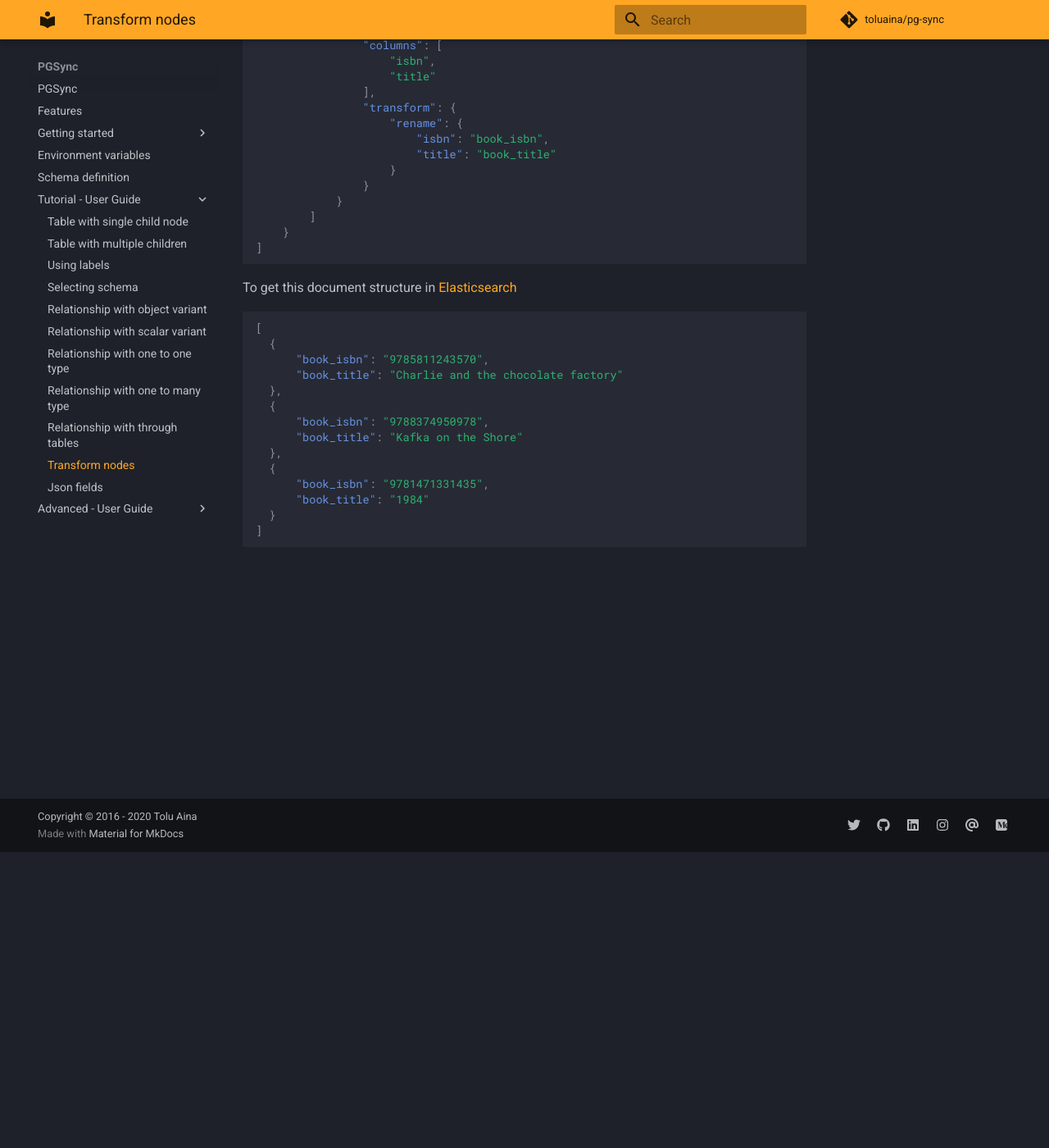
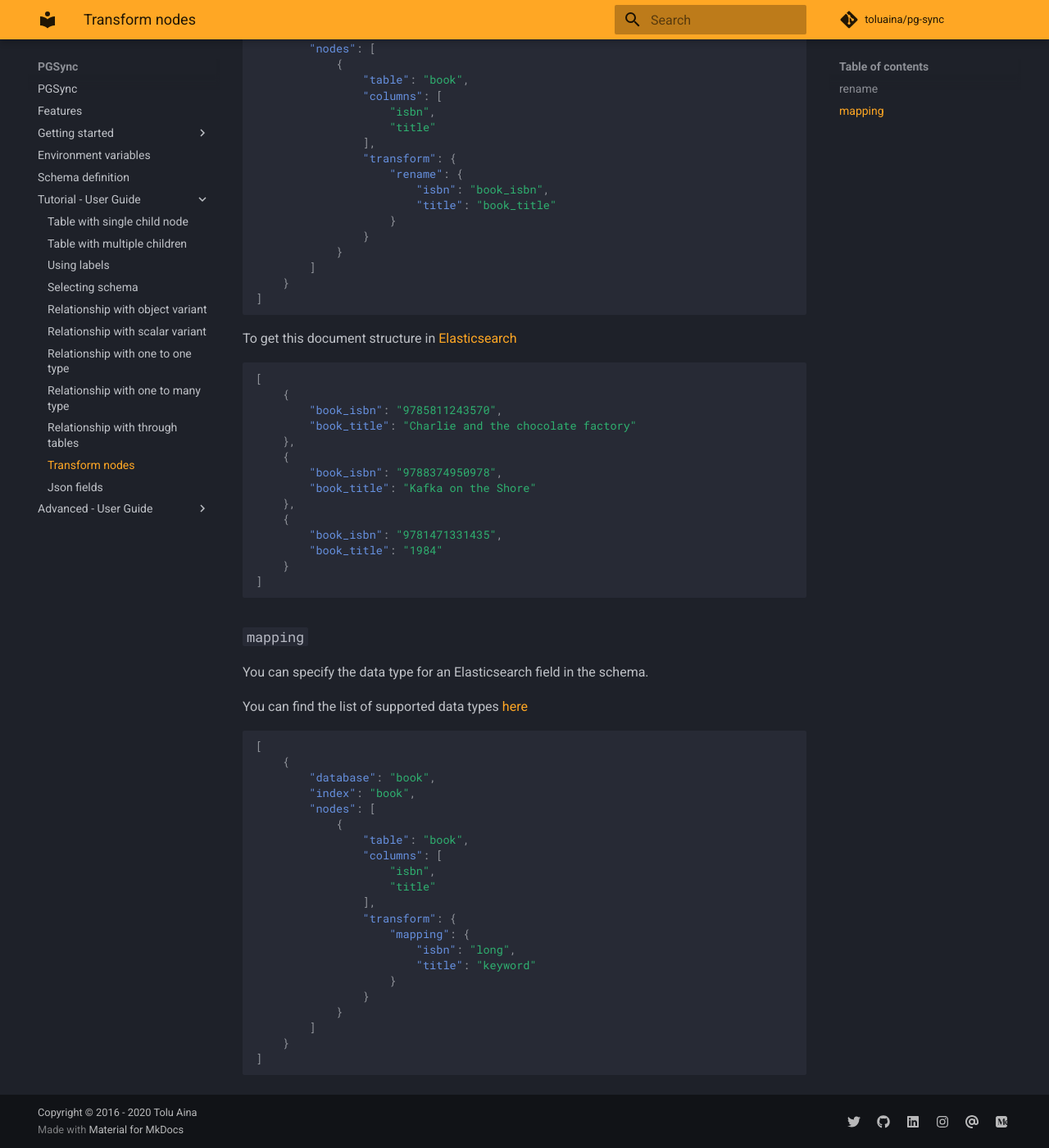
Before and after one commit to toluaina/toluaina.github.io, an MkDocs documentation site: the page built from docs/tutorial/transform-nodes.md, in a window 1280 px wide and 1400 px high, scrolled down 361 px. Shown: the whole window at 82% size. Built offline with MkDocs 1.6.1 and Material for MkDocs 9.7.7, drawn with Linux system fonts in a browser that asks for light colours; comment, search, counter and statistics services are not loaded.

Commit message:
added transform docs

````diff
--- a/docs/tutorial/transform-nodes.md
+++ b/docs/tutorial/transform-nodes.md
@@ -1,5 +1,6 @@
 Transform nodes allow changing the output of the document type
 
+### `rename`
 
 We can simply define this [JSON](https://jsonapi.org) schema.
 
@@ -31,17 +32,47 @@ To get this document structure in [Elasticsearch](https://www.elastic.co/product
 
 ```JSON
 [
-  {
-      "book_isbn": "9785811243570",
-      "book_title": "Charlie and the chocolate factory"
-  },
-  {
-      "book_isbn": "9788374950978",
-      "book_title": "Kafka on the Shore"
-  },
-  {
-      "book_isbn": "9781471331435",
-      "book_title": "1984"
-  }
+    {
+        "book_isbn": "9785811243570",
+        "book_title": "Charlie and the chocolate factory"
+    },
+    {
+        "book_isbn": "9788374950978",
+        "book_title": "Kafka on the Shore"
+    },
+    {
+        "book_isbn": "9781471331435",
+        "book_title": "1984"
+    }
 ]
 ```
+
+### `mapping`
+
+You can specify the data type for an Elasticsearch field in the schema.
+
+You can find the list of supported data types [here](https://www.elastic.co/guide/en/elasticsearch/reference/current/sql-data-types.html)
+
+```JSON
+[
+    {
+        "database": "book",
+        "index": "book",
+        "nodes": [
+            {
+                "table": "book",
+                "columns": [
+                    "isbn",
+                    "title"
+                ],
+                "transform": {
+                    "mapping": {
+                        "isbn": "long",
+                        "title": "keyword"
+                    }
+                }
+            }
+        ]
+    }
+]
+```
````
Also changed, not shown: docs/env-vars/index.md (+1 -1 lines), docs/getting-started/setup.md (+7 -6 lines), docs/schema/index.md (+5 -0 lines), docs/tutorial/selecting-schema.md (+3 -1 lines).
